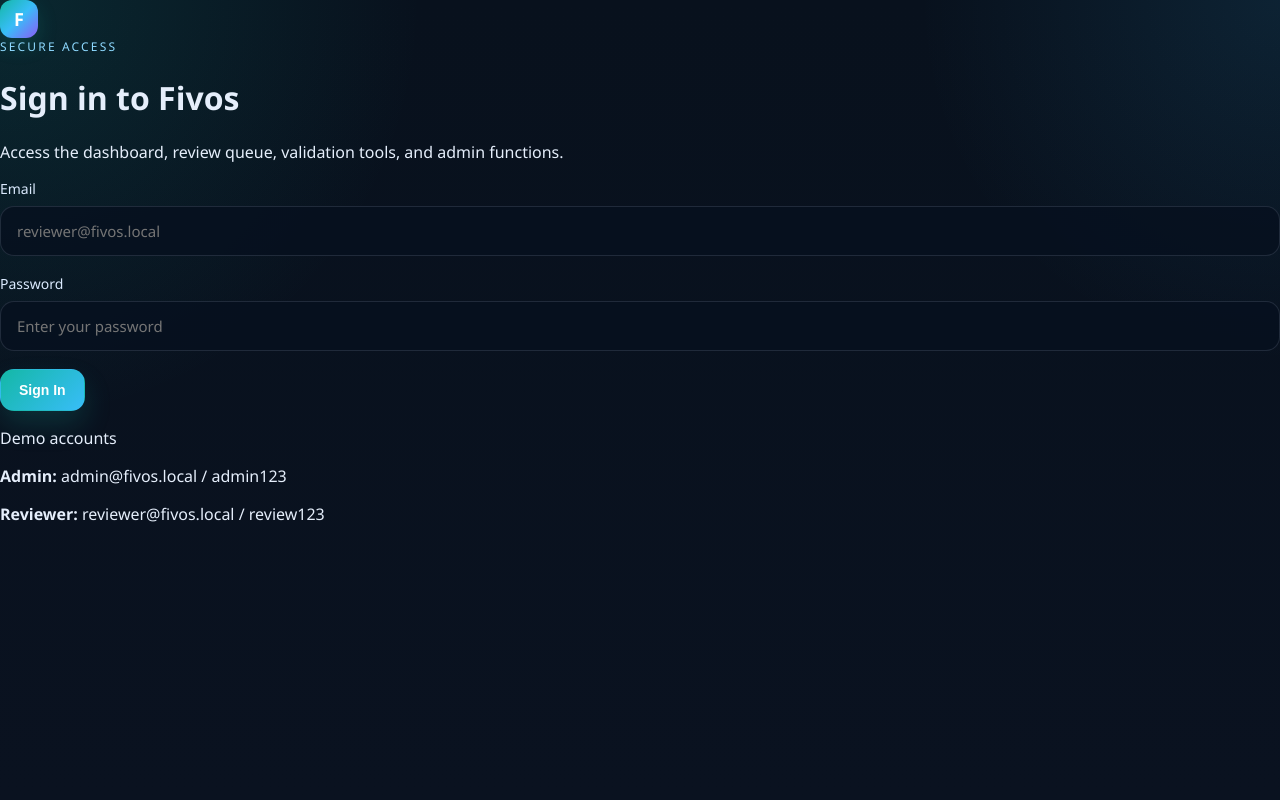
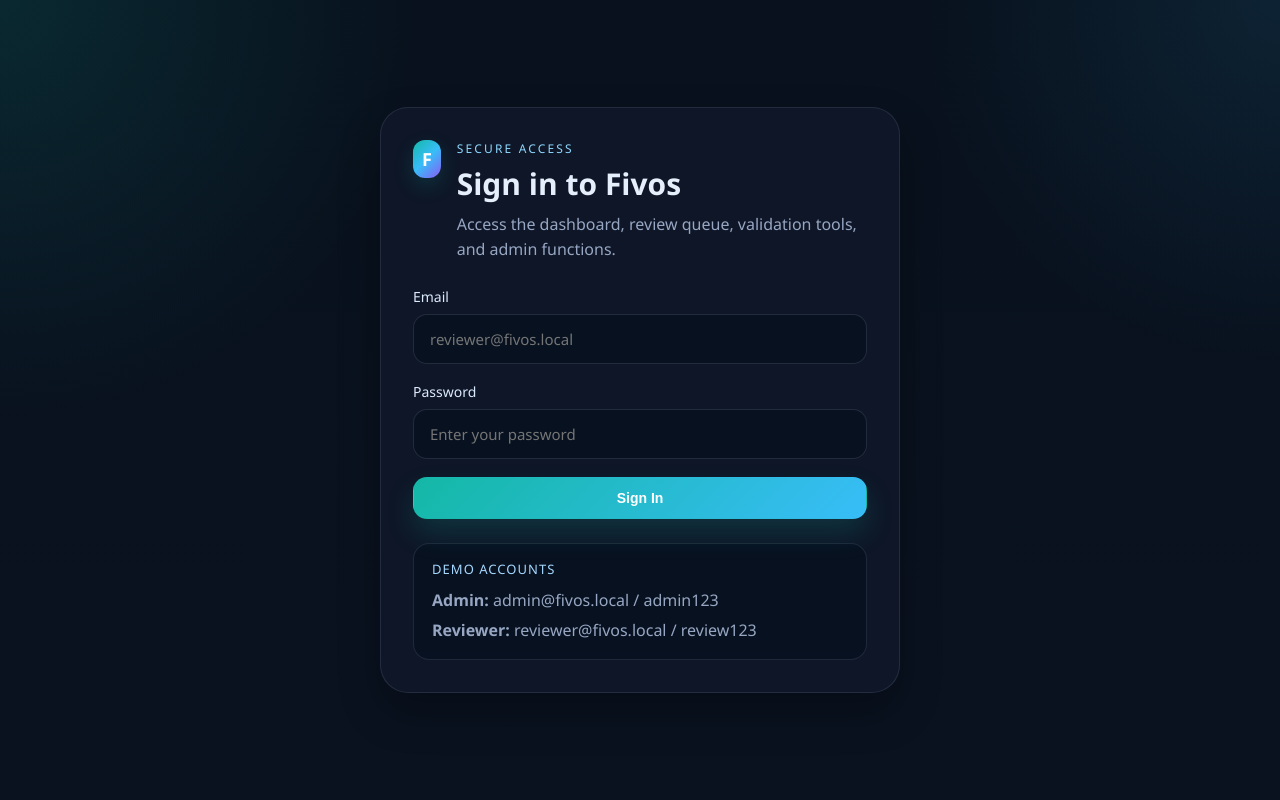
Before and after one commit to JasonSonith/Fivos_Senior_Project, a FastAPI app: page /auth/login in a window 1280 px wide. Run offline with FastAPI, Linux system fonts and the light colour scheme.

Commit message:
Update styles.css

```diff
--- a/app/static/css/styles.css
+++ b/app/static/css/styles.css
@@ -640,3 +640,101 @@ a {
         grid-template-columns: 1fr;
     }
 }
+
+
+/* ── Auth Page ── */
+
+.auth-body {
+    display: grid;
+    place-items: center;
+    min-height: 100vh;
+    padding: 24px;
+}
+
+.auth-shell {
+    width: 100%;
+    max-width: 520px;
+}
+
+.auth-card {
+    background: rgba(15, 23, 42, 0.88);
+    border: 1px solid var(--border);
+    border-radius: 28px;
+    box-shadow: var(--shadow);
+    padding: 32px;
+}
+
+.auth-brand-row {
+    display: flex;
+    gap: 16px;
+    align-items: flex-start;
+    margin-bottom: 24px;
+}
+
+.auth-title {
+    margin: 0;
+    font-size: 30px;
+}
+
+.auth-subtitle {
+    margin: 8px 0 0;
+    color: var(--muted);
+    line-height: 1.6;
+}
+
+.auth-submit {
+    width: 100%;
+}
+
+.auth-demo-box {
+    margin-top: 24px;
+    padding: 16px 18px;
+    border-radius: 16px;
+    background: rgba(7, 17, 31, 0.7);
+    border: 1px solid var(--border);
+}
+
+.auth-demo-title {
+    margin: 0 0 10px;
+    font-size: 13px;
+    text-transform: uppercase;
+    letter-spacing: 0.08em;
+    color: #a5d8ff;
+}
+
+.auth-demo-line {
+    margin: 0;
+    color: var(--muted);
+    line-height: 1.6;
+}
+
+.auth-demo-line + .auth-demo-line {
+    margin-top: 4px;
+}
+
+.topnav-user {
+    margin-left: auto;
+    display: flex;
+    align-items: center;
+    gap: 12px;
+}
+
+.user-chip {
+    display: flex;
+    flex-direction: column;
+    align-items: flex-end;
+    padding: 8px 12px;
+    border: 1px solid var(--border);
+    border-radius: 12px;
+    background: rgba(7, 17, 31, 0.5);
+}
+
+.user-name {
+    font-size: 13px;
+    font-weight: 600;
+}
+
+.user-role {
+    font-size: 12px;
+    color: var(--muted);
+}
```
